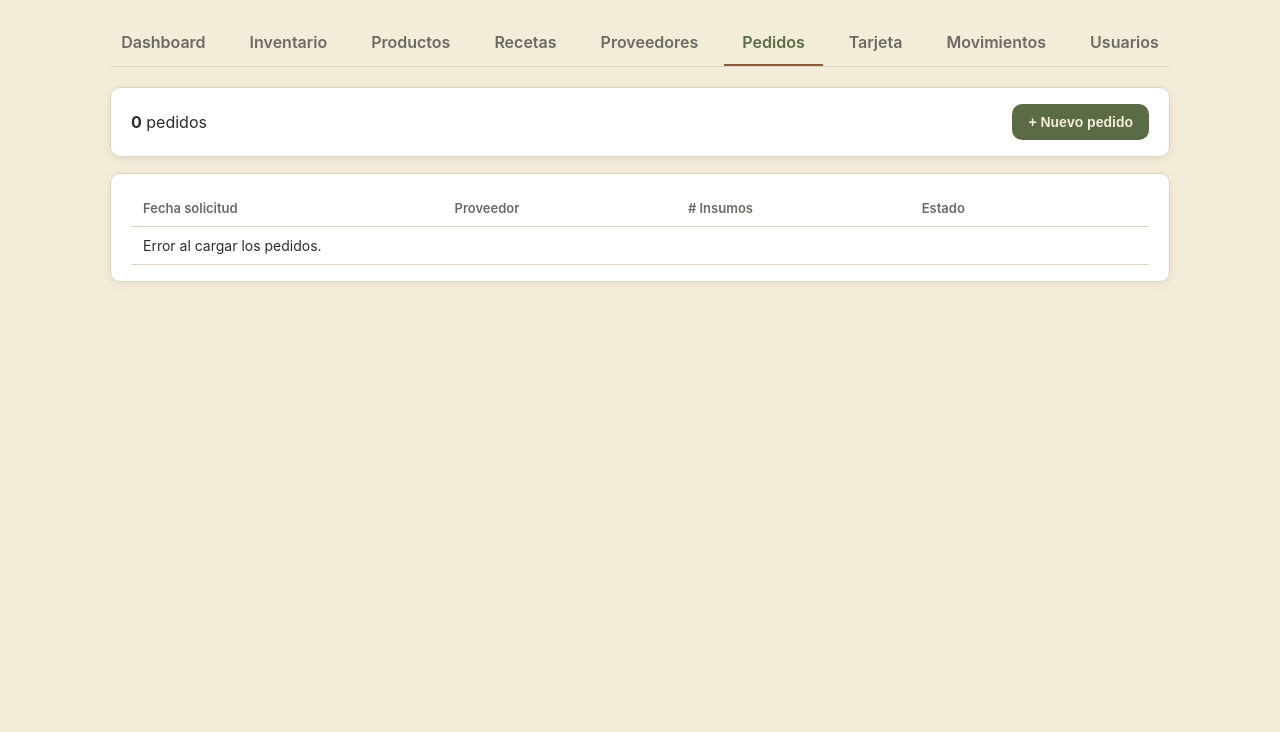
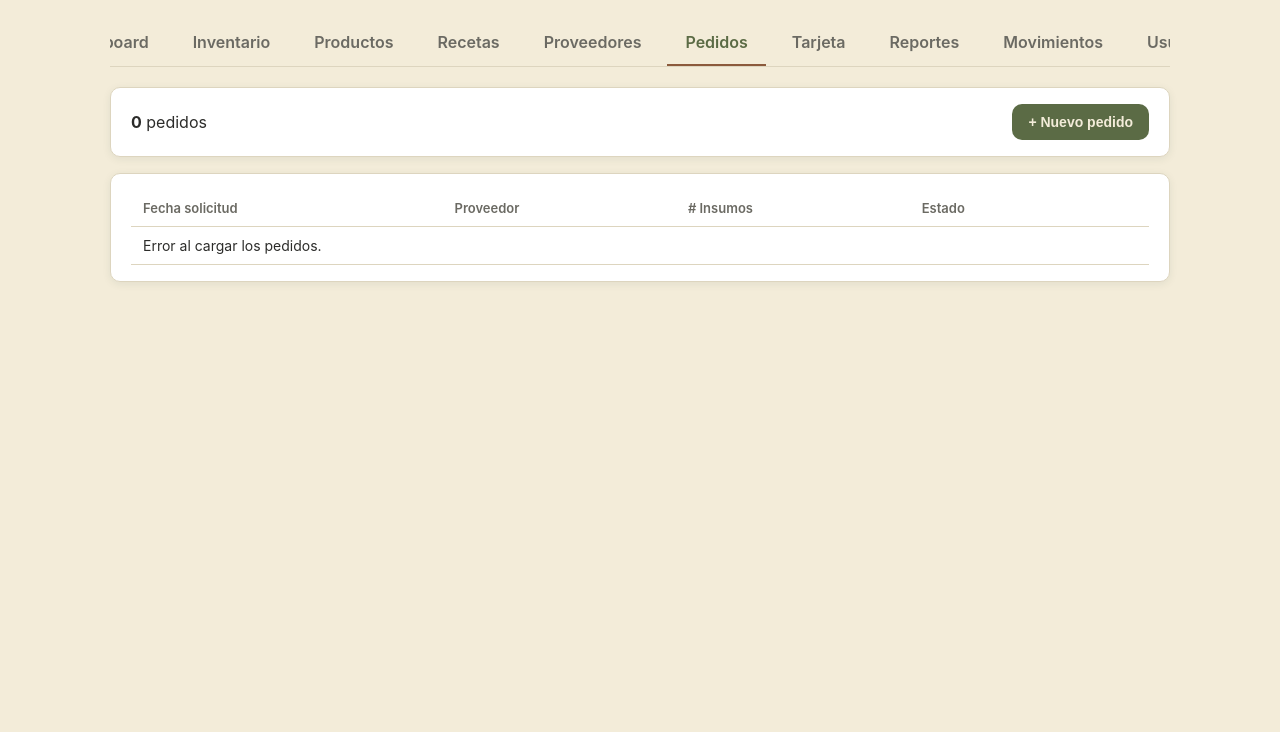
Before and after one commit to orlandojb21-source/cafe_kahua, a plain HTML site: page pedidos-proveedor.html in a window 1280 px wide. Shown: the part 68-800 px from the top of the page. Drawn offline with Linux system fonts and the light colour scheme; no server answers.

Commit message:
Add link to reportes.html in pedidos-proveedor.html

```diff
--- a/pedidos-proveedor.html
+++ b/pedidos-proveedor.html
@@ -27,6 +27,7 @@
       <a href="proveedores.html">Proveedores</a>
       <a href="pedidos-proveedor.html" class="activo">Pedidos</a>
       <a href="registro-tarjeta.html">Tarjeta</a>
+      <a href="reportes.html">Reportes</a>
       <a href="movimientos.html">Movimientos</a>
       <a href="usuarios.html">Usuarios</a>
     </nav>
```
